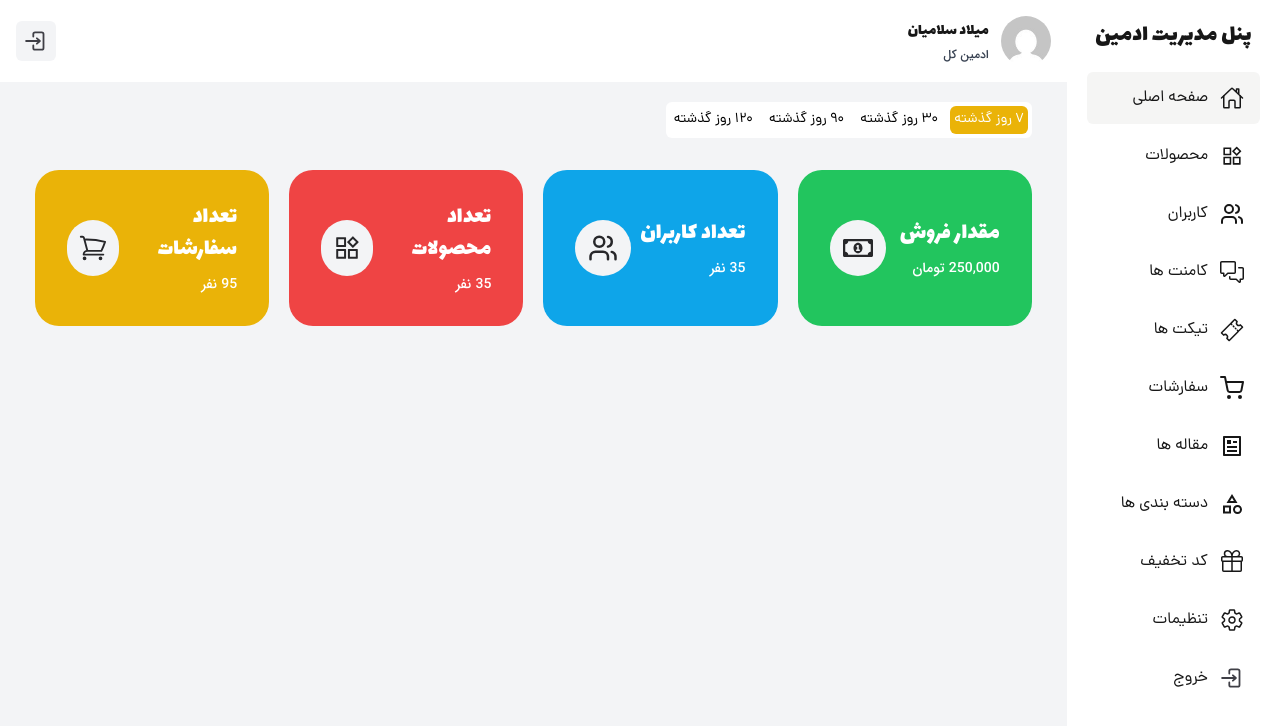
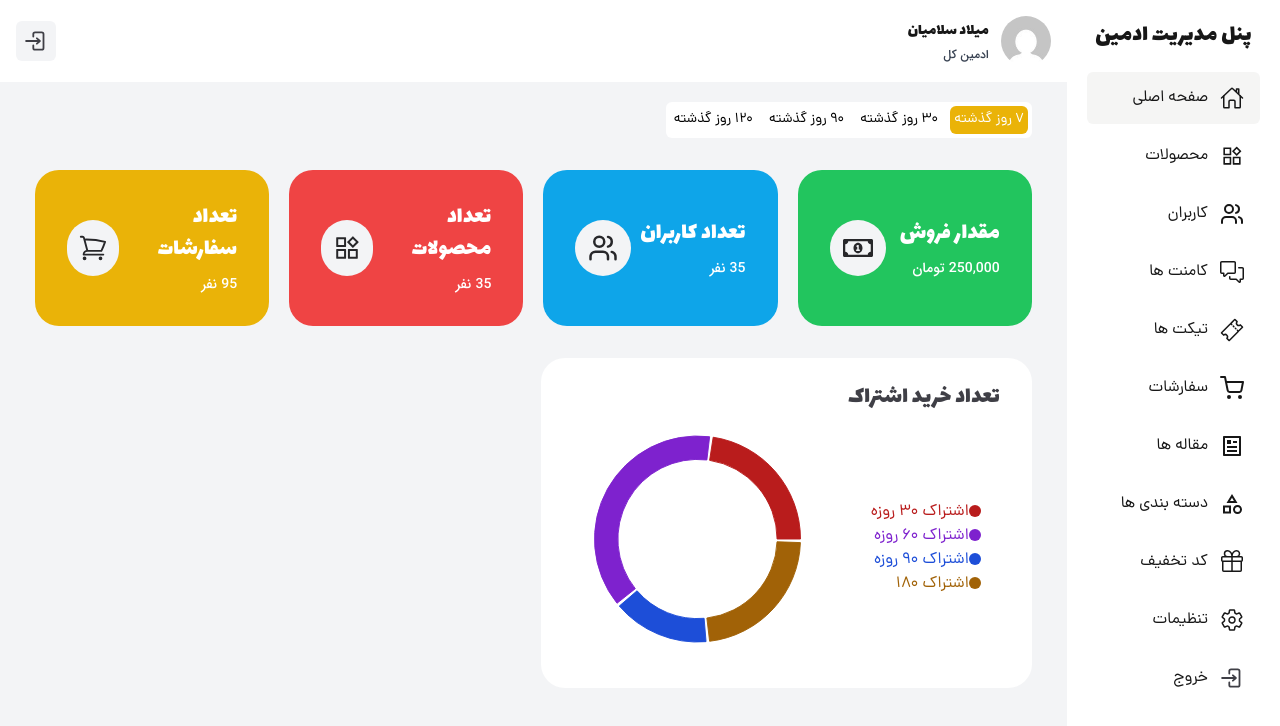
Before and after one commit to milad1385/tool-shop, a Next.js app: page /p-admin in a window 1280 px wide. Shown: the top 726 px of the page. Built offline with nearby package versions, Linux system fonts and the light colour scheme.

Commit message:
add DurationChart component

```diff
--- a/src/app/globals.css
+++ b/src/app/globals.css
@@ -51,6 +51,14 @@ body {
 
   .active-btn {
     @apply bg-[#eab308] text-white;
+  }
+
+  .duration-chart .recharts-responsive-container {
+    @apply !h-[366px] md:!h-[250px];
+  }
+
+  .duration-chart .recharts-wrapper {
+    @apply !min-h-[360px] md:!min-h-[250px];
   }
 }
 
--- a/src/app/p-admin/page.tsx
+++ b/src/app/p-admin/page.tsx
@@ -1,5 +1,6 @@
 import Container from "@/components/modules/p-admin/Container";
 import Filters from "@/components/modules/p-admin/Filters";
+import DurationChart from "@/components/templates/p-admin/DurationChart";
 
 import Stats from "@/components/templates/p-admin/Stats";
 import React from "react";
@@ -17,6 +18,10 @@ function page() {
         ]}
       />
       <Stats />
+      <div className="grid grid-cols-1 lg:grid-cols-2 gap-4 mt-5">
+        <DurationChart/>
+
+      </div>
     </Container>
   );
 }
--- /dev/null
+++ b/src/components/templates/p-admin/DurationChart.tsx
@@ -0,0 +1,99 @@
+"use client";
+import React from "react";
+import {
+  Cell,
+  Legend,
+  Pie,
+  PieChart,
+  ResponsiveContainer,
+  Tooltip,
+} from "recharts";
+
+function DurationChart() {
+  const startData = [
+    {
+      duration: "اشتراک 30 روزه",
+      value: 3,
+      color: "#b91c1c",
+    },
+    {
+      duration: "اشتراک 60 روزه",
+      value: 5,
+      color: "#7e22ce",
+    },
+    {
+      duration: "اشتراک 90 روزه",
+      value: 2,
+      color: "#1d4ed8",
+    },
+    {
+      duration: "اشتراک 180",
+      value: 3,
+      color: "#a16207",
+    },
+  ];
+//   const data = prepareData(startData, orders);
+
+  const windowWidth: any = typeof window !== "undefined" && window.innerWidth;
+
+  return (
+    <div className="duration-chart  rounded-3xl bg-white py-4 md:py-6 px-8">
+      <h2 className="md:text-xl lg:text-2xl text-zinc-700 font-Lalezar">تعداد خرید اشتراک</h2>
+      <ResponsiveContainer height={267}>
+        <PieChart>
+          <Pie
+            data={startData}
+            dataKey="value"
+            nameKey="duration"
+            paddingAngle={2}
+            cx={windowWidth >= 768 ? "40%" : ""}
+            cy={windowWidth >= 768 ? "50%" : ""}
+            outerRadius={110}
+            innerRadius={85}
+          >
+            {startData.map((entry : any) => (
+              <Cell
+                key={entry.duration}
+                fill={entry.color}
+                stroke={entry.color}
+              />
+            ))}
+          </Pie>
+
+          <Tooltip
+            wrapperStyle={{
+              fontSize: windowWidth > 768 ? "16px" : "12px",
+              fontFamily: "Dana",
+            }}
+          />
+
+          {windowWidth >= 768 && (
+            <Legend
+              verticalAlign="middle"
+              layout="horizontal"
+              align="right"
+              width={135}
+              iconSize={12}
+              iconType="circle"
+              wrapperStyle={{ fontFamily: "Dana" }}
+            />
+          )}
+
+          <Legend
+            verticalAlign="bottom"
+            layout="horizontal"
+            align="right"
+            wrapperStyle={{
+              marginTop: "20px",
+              fontSize: "14px",
+              fontFamily: "Dana",
+            }}
+            iconType="circle"
+          />
+        </PieChart>
+      </ResponsiveContainer>
+    </div>
+  );
+}
+
+export default DurationChart;
--- /dev/null
+++ b/src/components/templates/p-admin/RecentUsers.tsx
@@ -0,0 +1,100 @@
+import React from "react";
+import { FaEye, FaTrash, FaUser } from "react-icons/fa6";
+
+function RecentUser() {
+  return (
+    <div className="bg-namavaBlack rounded-md border border-gray-800 shadow py-4 md:py-6 px-3 md:px-6">
+      <h2 className="text-lg md:text-xl pb-2 font-IranMedium">کاربران اخیر</h2>
+      {true ? (
+        <div className="overflow-hidden max-h-[225px] md:max-h-[250px] overflow-y-auto table-container">
+          <table className="w-full mt-5 recent-table text-xs md:text-sm lg:text-base">
+            <thead>
+              <tr>
+                <td>شماره</td>
+                <td>پروفایل</td>
+                <td>نام</td>
+                <td>تاریخ</td>
+                <td>رویداد ها</td>
+              </tr>
+            </thead>
+            <tbody>
+              <tr>
+                <td className="font-Dana">1</td>
+                <td>
+                  <img
+                    src="/images/user.png"
+                    className="w-8 md:w-10 h-8 md:h-10 rounded-full mx-auto"
+                    alt=""
+                  />
+                </td>
+                <td>میلاد سلامیان</td>
+                <td className="font-Dana">12 خرداد 1403</td>
+                <td className="flex items-center justify-center gap-x-4">
+                  <FaTrash className="mt-2.5 text-red-700" />
+                  <FaEye className="mt-2.5 text-namava md:cursor-pointer" />
+                </td>
+              </tr>
+              <tr>
+                <td className="font-Dana">1</td>
+                <td>
+                  <img
+                    src="/images/user.png"
+                    className="w-8 md:w-10 h-8 md:h-10 rounded-full mx-auto"
+                    alt=""
+                  />
+                </td>
+                <td>میلاد سلامیان</td>
+                <td className="font-Dana">12 خرداد 1403</td>
+                <td className="flex items-center justify-center gap-x-4">
+                  <FaTrash className="mt-2.5 text-red-700" />
+                  <FaEye className="mt-2.5 text-namava md:cursor-pointer" />
+                </td>
+              </tr>
+              <tr>
+                <td className="font-Dana">1</td>
+                <td>
+                  <img
+                    src="/images/user.png"
+                    className="w-8 md:w-10 h-8 md:h-10 rounded-full mx-auto"
+                    alt=""
+                  />
+                </td>
+                <td>میلاد سلامیان</td>
+                <td className="font-Dana">12 خرداد 1403</td>
+                <td className="flex items-center justify-center gap-x-4">
+                  <FaTrash className="mt-2.5 text-red-700" />
+                  <FaEye className="mt-2.5 text-namava md:cursor-pointer" />
+                </td>
+              </tr>
+              <tr>
+                <td className="font-Dana">1</td>
+                <td>
+                  <img
+                    src="/images/user.png"
+                    className="w-8 md:w-10 h-8 md:h-10 rounded-full mx-auto"
+                    alt=""
+                  />
+                </td>
+                <td>میلاد سلامیان</td>
+                <td className="font-Dana">12 خرداد 1403</td>
+                <td className="flex items-center justify-center gap-x-4">
+                  <FaTrash className="mt-2.5 text-red-700" />
+                  <FaEye className="mt-2.5 text-namava md:cursor-pointer" />
+                </td>
+              </tr>
+            </tbody>
+          </table>
+        </div>
+      ) : (
+        <div className="bg-namava flex-center  lg:mt-[40px] flex-col gap-y-4 py-12 lg:py-16 text-white rounded-md shadow">
+          <FaUser className="text-2xl md:text-3xl lg:text-4xl" />
+          <p className="text-sm md:text-base">
+            هیچ کاربری تا این تاریخ در سایت ثبت نام نکرده است
+          </p>
+        </div>
+      )}
+    </div>
+  );
+}
+
+export default RecentUser;
```
